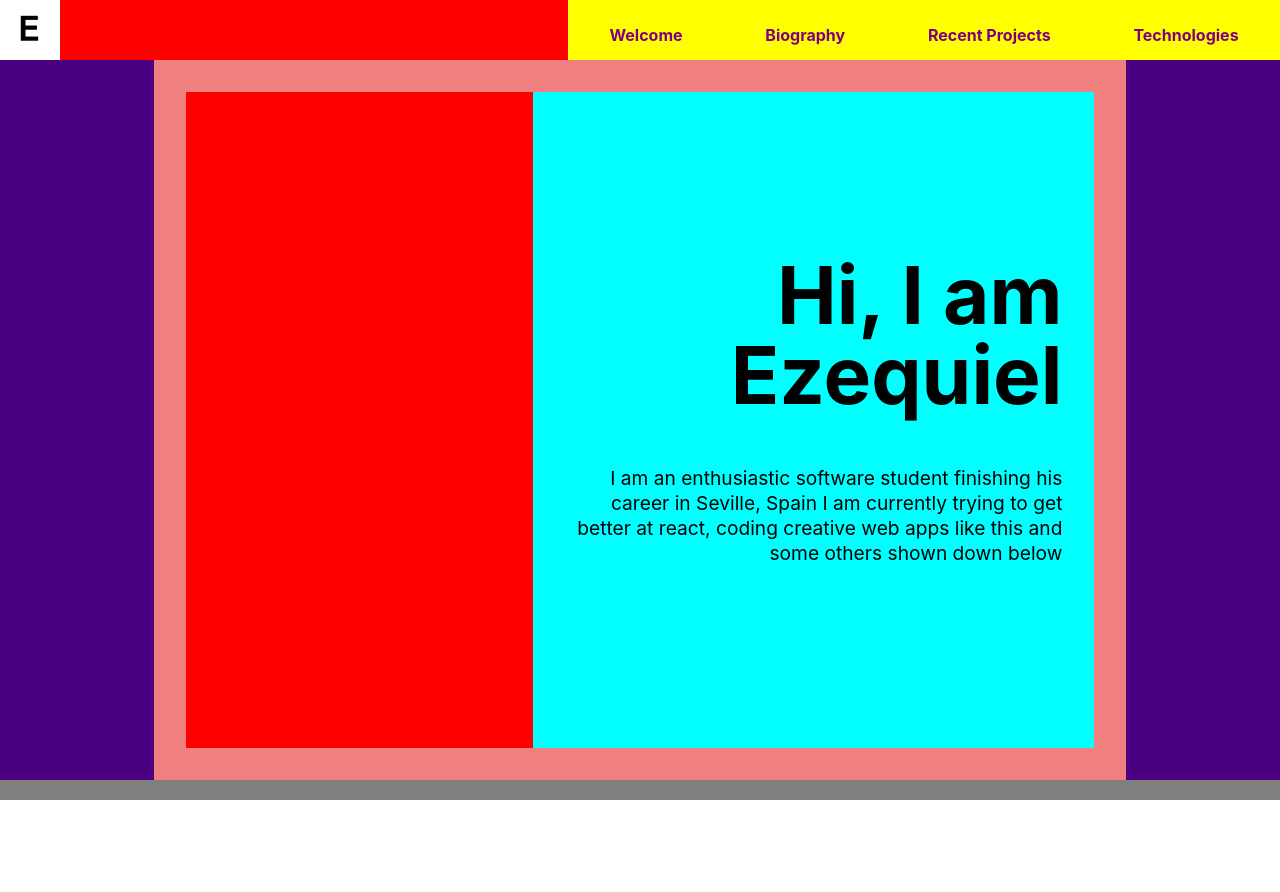
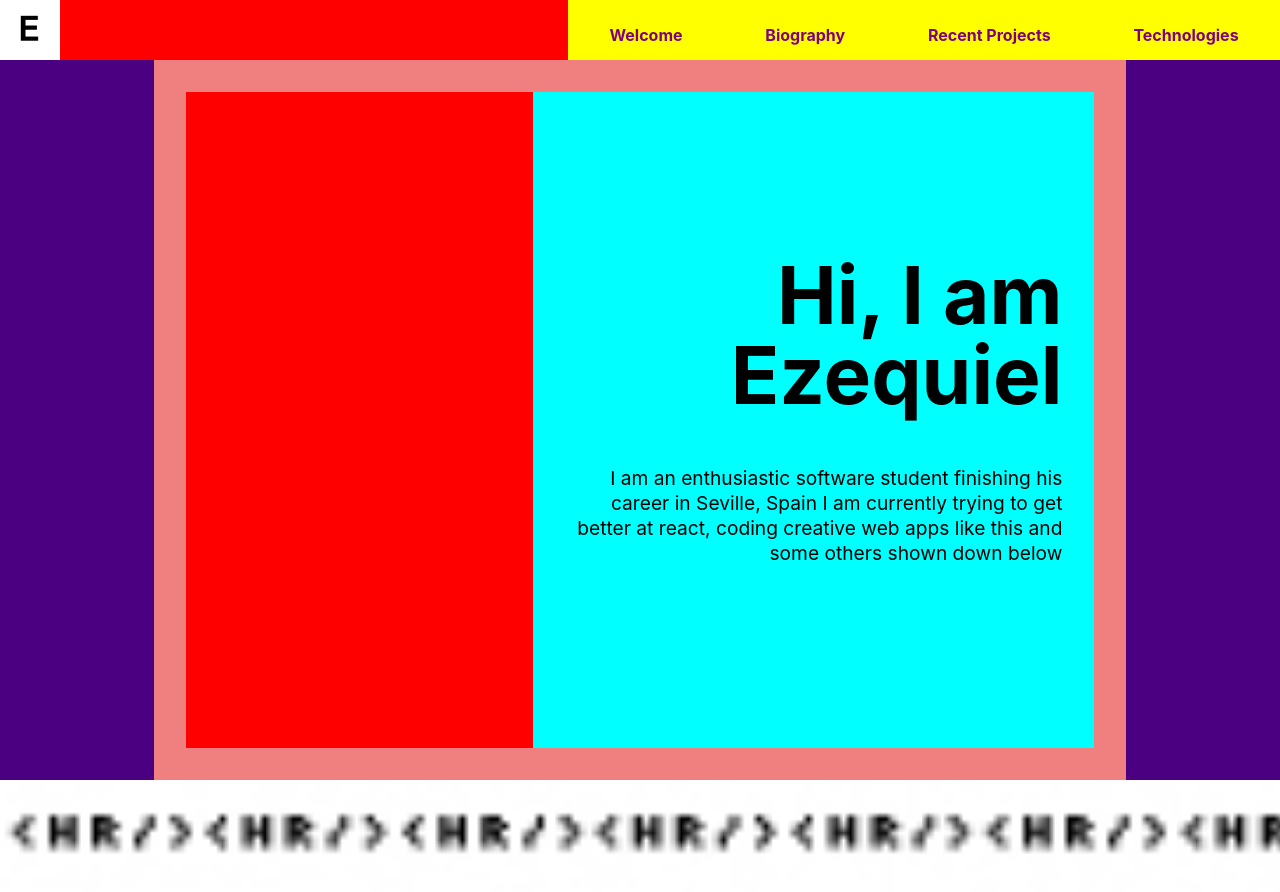
Before and after one commit to ezegonmac/portfolio_2022, a Next.js app: page / in a window 1280 px wide. Shown: the top 892 px of the page. Before the commit the page ends 800 px from the top, so only its background shows below. Built offline with nearby package versions, Linux system fonts and the light colour scheme.

Commit message:
Create SectionSeparator component

```diff
--- /dev/null
+++ b/components/SectionSeparator.js
@@ -0,0 +1,27 @@
+import styled from "styled-components"
+
+const SectionSeparatorWrapper = styled.span`
+    height: ${props => props.height + "px"};
+    display: flex;
+    overflow: hidden;
+`
+
+const SectionSeparator = (props) => {
+
+    const styles = {
+        "Welcome" : {
+            img: "/separator.jpg",
+            height: 120,
+        },
+    }
+
+    const style = styles[props.type]
+
+    return(
+        <SectionSeparatorWrapper height={style.height} >
+            <img src={style.img} />
+        </SectionSeparatorWrapper>
+    )
+}
+
+export default SectionSeparator
--- a/pages/index.js
+++ b/pages/index.js
@@ -1,4 +1,5 @@
 import Navbar from "../components/Navbar";
+import SectionSeparator from "../components/SectionSeparator";
 import WelcomeSection from "../components/WelcomeSection";
 
 export default function Home() {
@@ -6,6 +7,7 @@ export default function Home() {
     <div style={{backgroundColor: "grey", height: "100vh"}}>
       <Navbar/>
       <WelcomeSection/>
+      <SectionSeparator type="Welcome"/>
     </div>
   )
 }
```
Also changed, not shown: public/separator.jpg (added).
